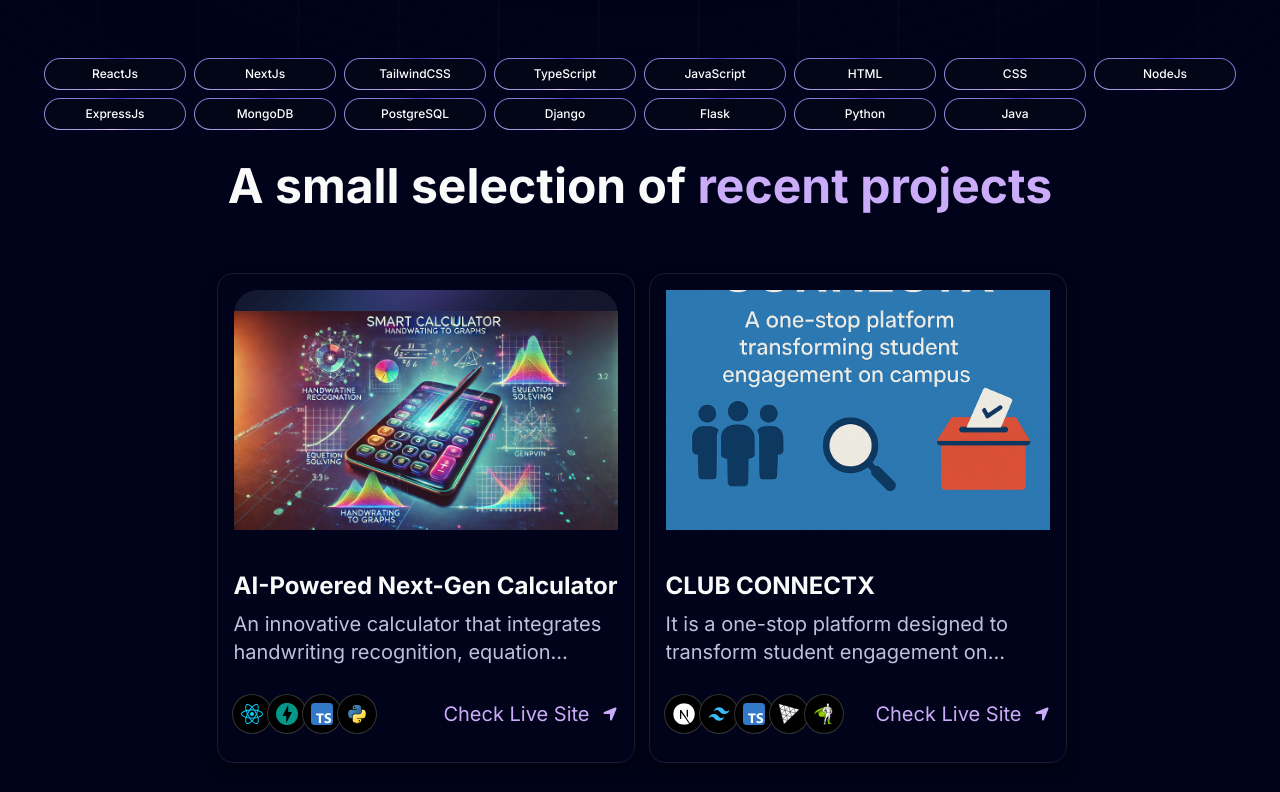
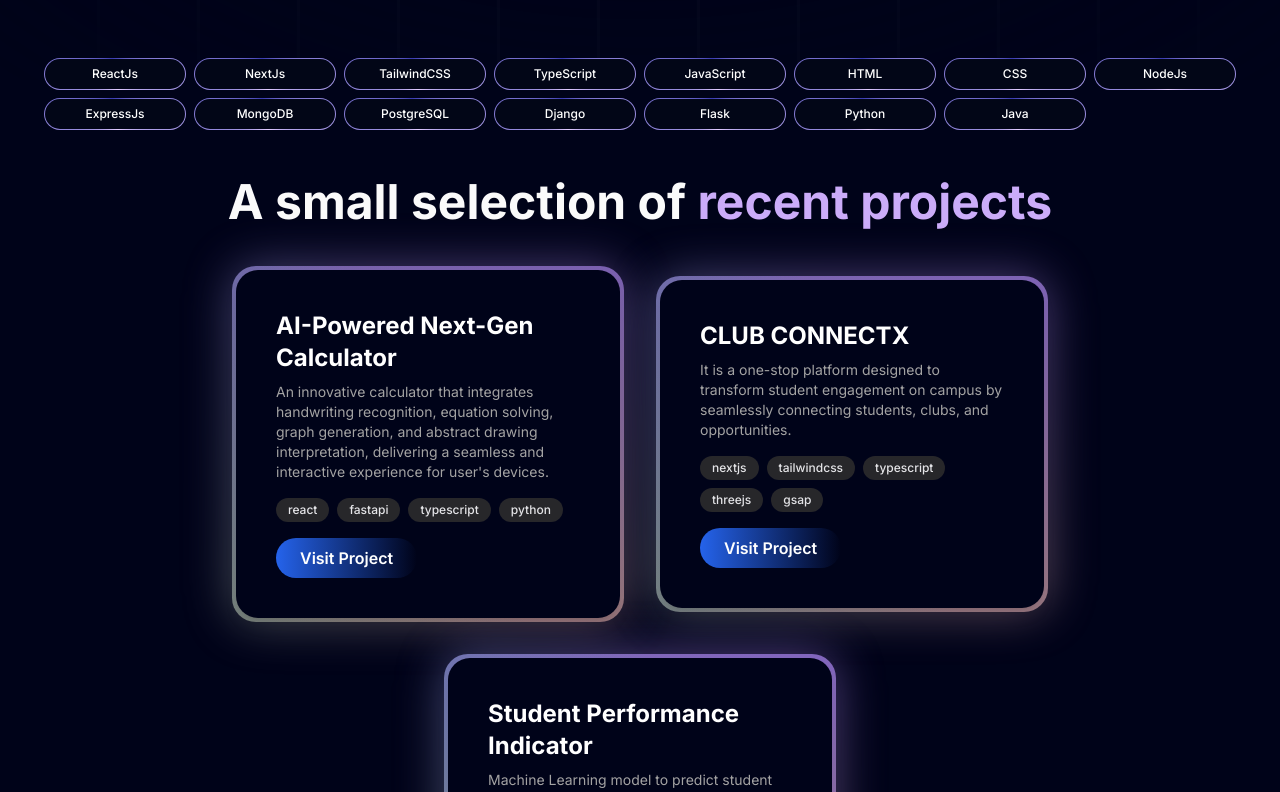
Before and after one commit to iqbal7230/Portfolio, a Next.js app: page / in a window 1280 px wide. Shown: the part 720-1512 px from the top of the page. Built offline with nearby package versions, Linux system fonts and the light colour scheme.

Commit message:
Updated project section

```diff
--- a/app/page.tsx
+++ b/app/page.tsx
@@ -13,6 +13,7 @@ import { FloatingNav } from "@/components/ui/FloatingNavbar";
 import { Navbartop } from "@/components/Navbar";
 import { AboutTimeline } from "@/components/About";
 import { Skillbutton } from "@/components/skill";
+import { Project } from "@/components/projects";
 
 const Home = () => {
   return (
@@ -24,7 +25,8 @@ const Home = () => {
         <Hero />
         <Skillbutton />
         {/* <Grid /> */}
-        <RecentProjects />
+        {/* <RecentProjects /> */}
+        <Project />
         {/* <Clients /> */}
         <Experience />
         <AboutTimeline/>
--- /dev/null
+++ b/components/projects.tsx
@@ -0,0 +1,57 @@
+
+import React from "react";
+import { BackgroundGradient } from "@/components/ui/background-gradient";
+import { projects } from '@/data/index';
+
+export function Project() {
+
+
+    return (
+        <div className=" py-10 mx-auto" id='projects'>
+            <h1 className="heading">
+                A small selection of{" "}
+                <span className="text-purple">recent projects</span>
+            </h1>
+            <div className="flex flex-wrap items-center justify-center p-4 gap-8 py-10">
+            {projects.map((project: any) => (
+                <BackgroundGradient
+                    key={project.id}
+                    className="rounded-[22px] max-w-sm w-full p-6 sm:p-10 bg-white dark:bg-black-100 shadow-lg"
+                >
+                    {/* <img
+                        src={project.image}
+                        alt={project.title}
+                        height="300"
+                        width="400"
+                        className="object-cover rounded-lg mx-auto mb-4"
+                    /> */}
+                    <h2 className="text-2xl font-bold text-black dark:text-white mb-2">
+                        {project.title}
+                    </h2>
+                    <p className="text-sm text-neutral-600 dark:text-neutral-400 mb-4">
+                        {project.des}
+                    </p>
+                    <div className="flex flex-wrap gap-2 mb-4">
+                        {project.teckstack.map((tech: any, idx: number) => (
+                            <span
+                                key={idx}
+                                className="bg-zinc-200 dark:bg-zinc-800 text-xs px-3 py-1 rounded-full font-medium text-zinc-700 dark:text-zinc-200"
+                            >
+                                {tech}
+                            </span>
+                        ))}
+                    </div>
+                    <a
+                        href={project.link}
+                        target="_blank"
+                        rel="noopener noreferrer"
+                        className="inline-block rounded-full px-6 py-2 text-white bg-gradient-to-r from-blue-600 to-purple-600 hover:from-blue-700 hover:to-purple-700 transition font-semibold"
+                    >
+                        Visit Project
+                    </a>
+                </BackgroundGradient>
+            ))}
+        </div>
+        </div>
+    );
+}
--- /dev/null
+++ b/components/ui/background-gradient.tsx
@@ -0,0 +1,72 @@
+import { cn } from "/lib/utils";
+import React from "react";
+import { motion } from "motion/react";
+
+export const BackgroundGradient = ({
+  children,
+  className,
+  containerClassName,
+  animate = true,
+}: {
+  children?: React.ReactNode;
+  className?: string;
+  containerClassName?: string;
+  animate?: boolean;
+}) => {
+  const variants = {
+    initial: {
+      backgroundPosition: "0 50%",
+    },
+    animate: {
+      backgroundPosition: ["0, 50%", "100% 50%", "0 50%"],
+    },
+  };
+  return (
+    <div className={cn("relative p-[4px] group", containerClassName)}>
+      <motion.div
+        variants={animate ? variants : undefined}
+        initial={animate ? "initial" : undefined}
+        animate={animate ? "animate" : undefined}
+        transition={
+          animate
+            ? {
+                duration: 5,
+                repeat: Infinity,
+                repeatType: "reverse",
+              }
+            : undefined
+        }
+        style={{
+          backgroundSize: animate ? "400% 400%" : undefined,
+        }}
+        className={cn(
+          "absolute inset-0 rounded-3xl z-[1] opacity-60 group-hover:opacity-100 blur-xl  transition duration-500 will-change-transform",
+          " bg-[radial-gradient(circle_farthest-side_at_0_100%,#00ccb1,transparent),radial-gradient(circle_farthest-side_at_100%_0,#7b61ff,transparent),radial-gradient(circle_farthest-side_at_100%_100%,#ffc414,transparent),radial-gradient(circle_farthest-side_at_0_0,#1ca0fb,#141316)]"
+        )}
+      />
+      <motion.div
+        variants={animate ? variants : undefined}
+        initial={animate ? "initial" : undefined}
+        animate={animate ? "animate" : undefined}
+        transition={
+          animate
+            ? {
+                duration: 5,
+                repeat: Infinity,
+                repeatType: "reverse",
+              }
+            : undefined
+        }
+        style={{
+          backgroundSize: animate ? "400% 400%" : undefined,
+        }}
+        className={cn(
+          "absolute inset-0 rounded-3xl z-[1] will-change-transform",
+          "bg-[radial-gradient(circle_farthest-side_at_0_100%,#00ccb1,transparent),radial-gradient(circle_farthest-side_at_100%_0,#7b61ff,transparent),radial-gradient(circle_farthest-side_at_100%_100%,#ffc414,transparent),radial-gradient(circle_farthest-side_at_0_0,#1ca0fb,#141316)]"
+        )}
+      />
+
+      <div className={cn("relative z-10", className)}>{children}</div>
+    </div>
+  );
+};
--- a/data/index.ts
+++ b/data/index.ts
@@ -16,7 +16,7 @@ export const projects = [
     title: "AI-Powered Next-Gen Calculator",
     des: "An innovative calculator that integrates handwriting recognition, equation solving, graph generation, and abstract drawing interpretation, delivering a seamless and interactive experience for user's devices.",
     img: "/AI.webp",
-    iconLists: ["/re.svg", "/FastAPI.svg", "/ts.svg", "/Python.svg"],
+    teckstack: ["react", "fastapi", "typescript", "python"],
     link: "https://ai-cal-frontend-yijz.vercel.app/",
   },
   {
@@ -24,7 +24,7 @@ export const projects = [
     title: "CLUB CONNECTX",
     des: "It is a one-stop platform designed to transform student engagement on campus by seamlessly connecting students, clubs, and opportunities.",
     img: "/clubconnets.png",
-    iconLists: ["/next.svg", "/tail.svg", "/ts.svg", "/three.svg", "/gsap.svg"],
+    teckstack: ["nextjs", "tailwindcss", "typescript", "threejs", "gsap"],
     link: "https://frontend-club-connect-z9uh-2tqw82pfe-iqbal7230s-projects.vercel.app/",
   },
    {
@@ -32,7 +32,7 @@ export const projects = [
     title: "Student Performance Indicator ",
     des: "Machine Learning model to predict student performance based on various factors" ,
     img: "/stud.webp",
-    iconLists: ["/re.svg","/ts.svg", "/Python.svg"],
+    teckstack: ["react", "typescript", "python"],
     link: "https://github.com/iqbal7230/Student-Perfomance-System.git",
   }
 ];
```
